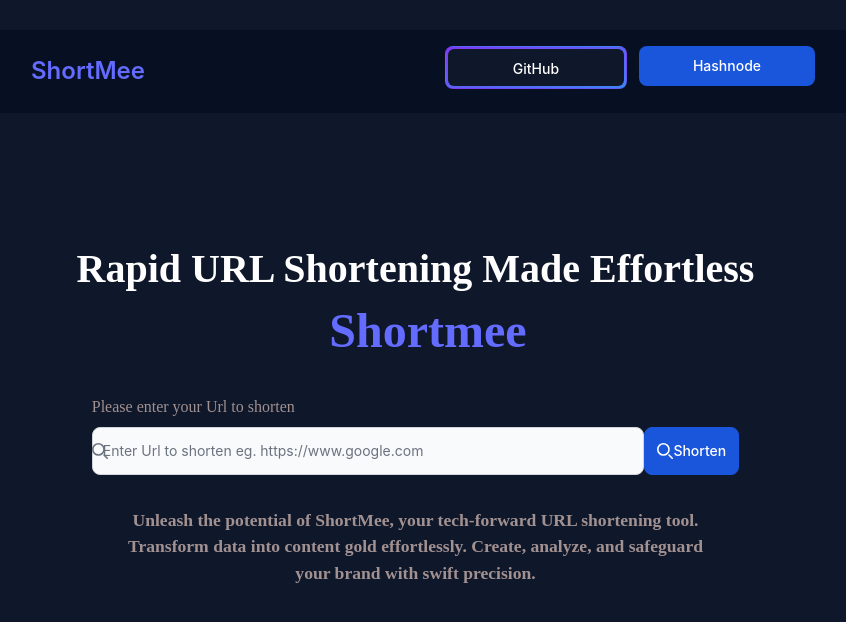
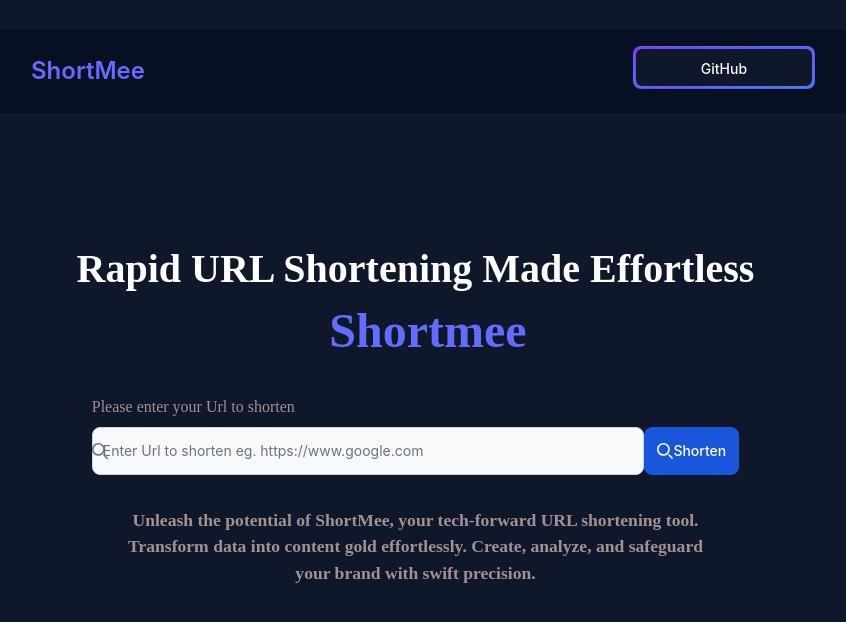
Before and after one commit to sushilbhattarai45/ShortMe, a React (Vite) app: page / in a window 1280 px wide. Shown: the top 622 px of the page, without its empty margins (217-1063 px from the left). Built offline with nearby package versions, Linux system fonts and the light colour scheme.

Commit message:
Add existing project files to Git

```diff
--- a/package.json
+++ b/package.json
@@ -14,7 +14,6 @@
     "dotenv": "^16.4.1",
     "react": "^18.2.0",
     "react-dom": "^18.2.0",
-    "react-router-dom": "^6.21.3",
     "react-toastify": "^10.0.4"
   },
   "devDependencies": {
@@ -25,6 +24,7 @@
     "eslint-plugin-react": "^7.33.2",
     "eslint-plugin-react-hooks": "^4.6.0",
     "eslint-plugin-react-refresh": "^0.4.5",
+    "react-router-dom": "^6.21.3",
     "vite": "^5.0.8"
   }
 }
--- a/src/components/navBar.jsx
+++ b/src/components/navBar.jsx
@@ -21,6 +21,7 @@
           style={{ marginRight: "40px" }}
           class="flex md:order-2 space-x-3 md:space-x-0 rtl:space-x-reverse"
         >
+          <a href="https://github.com/sushilbhattarai45/ShortMe">
             <button class="relative inline-flex items-center justify-center p-0.5 mb-2 me-2 overflow-hidden text-sm font-medium text-gray-900 rounded-lg group bg-gradient-to-br from-purple-600 to-blue-500 group-hover:from-purple-600 group-hover:to-blue-500 hover:text-white dark:text-white focus:ring-4 focus:outline-none focus:ring-blue-300 dark:focus:ring-blue-800">
               <span
                 style={{
@@ -34,7 +35,8 @@
                 GitHub{" "}
               </span>
             </button>
-          <button
+          </a>
+          {/* <button
             style={{
               width: "11rem",
               height: "2.5rem",
@@ -43,7 +45,7 @@
             class="text-white bg-blue-700 hover:bg-blue-800 focus:ring-4 focus:outline-none focus:ring-blue-300 font-medium rounded-lg text-sm px-4 py-2 text-center dark:bg-blue-600 dark:hover:bg-blue-700 dark:focus:ring-blue-800"
           >
             Hashnode
-          </button>
+          </button> */}
           <button
             data-collapse-toggle="navbar-cta"
             type="button"
```
Also changed, not shown: 1 other file (tests, documents, lock files or other folders). Lines whose indentation alone changed are shown as unchanged.
